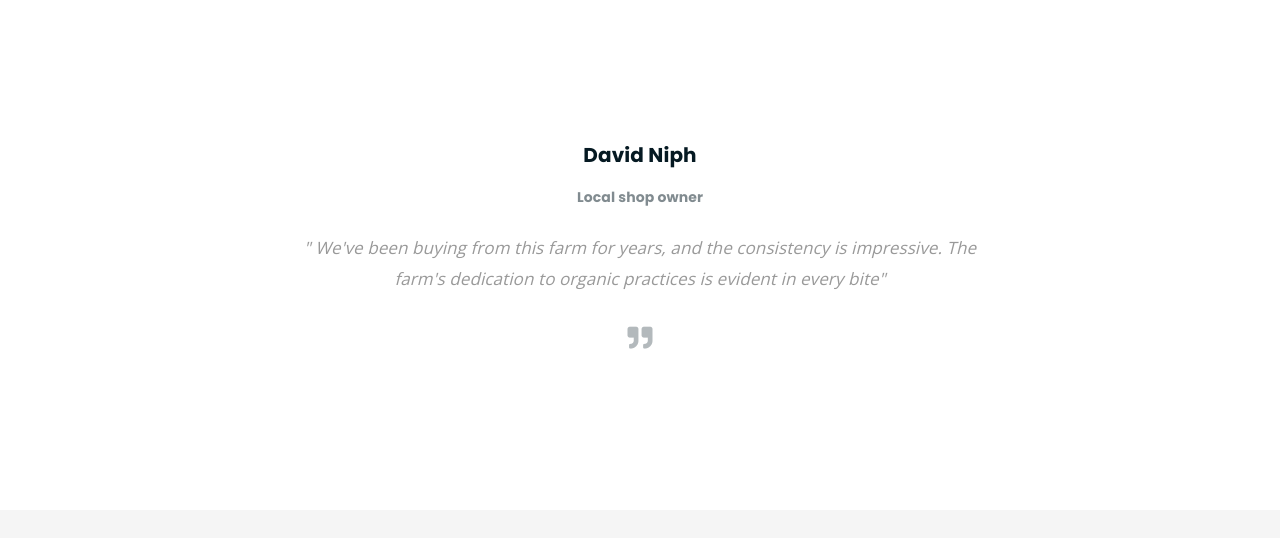
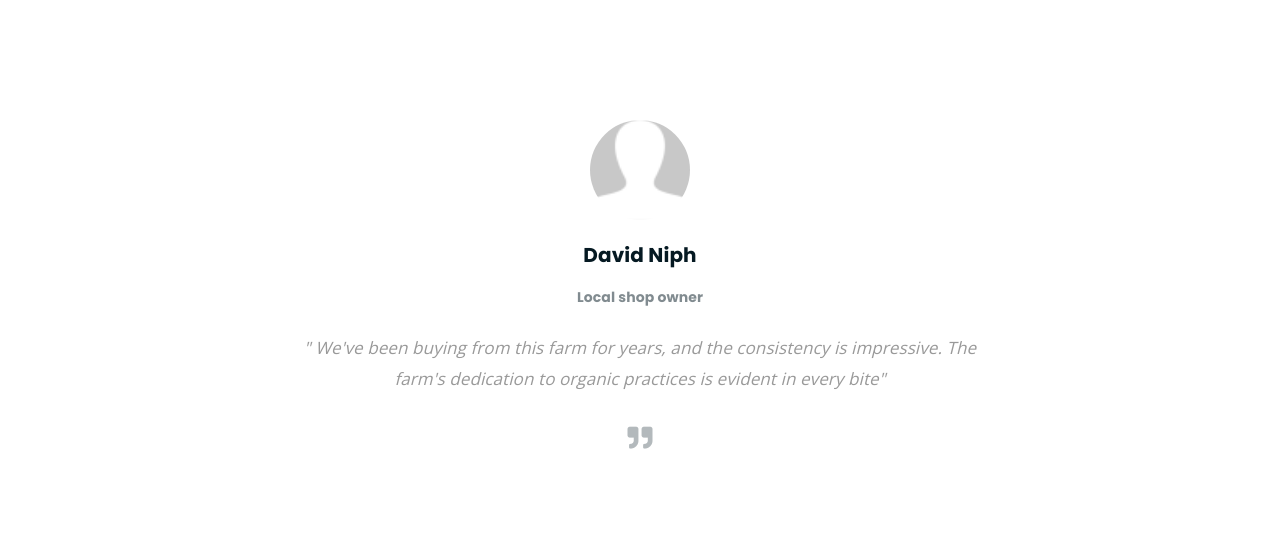
Before and after one commit to better-andy/better-andy.github.io, a plain HTML site: page about.html in a window 1280 px wide. Shown: the part 2560-3098 px from the top of the page. Drawn offline with nearby package versions, Linux system fonts and the light colour scheme.

Commit message:
Update about.html

```diff
--- a/about.html
+++ b/about.html
@@ -285,7 +285,7 @@
             <div class="testimonial-sliders">
               <div class="single-testimonial-slider">
                 <div class="client-avater">
-                  <img src="assets/img/avaters/profile.png" alt="" />
+                  <img src="assets/img/profile.png" alt="" />
                 </div>
                 <div class="client-meta">
                   <h3>Saira Hakim <span>Customer</span></h3>
@@ -300,7 +300,7 @@
               </div>
               <div class="single-testimonial-slider">
                 <div class="client-avater">
-                  <img src="assets/img/avaters/profile.png" alt="" />
+                  <img src="assets/img/profile.png" alt="" />
                 </div>
                 <div class="client-meta">
                   <h3>David Niph <span>Local shop owner</span></h3>
@@ -316,7 +316,7 @@
               </div>
               <div class="single-testimonial-slider">
                 <div class="client-avater">
-                  <img src="assets/img/avaters/profile.png" alt="" />
+                  <img src="assets/img/profile.png" alt="" />
                 </div>
                 <div class="client-meta">
                   <h3>Jacob Sikim <span>Customer</span></h3>
```
